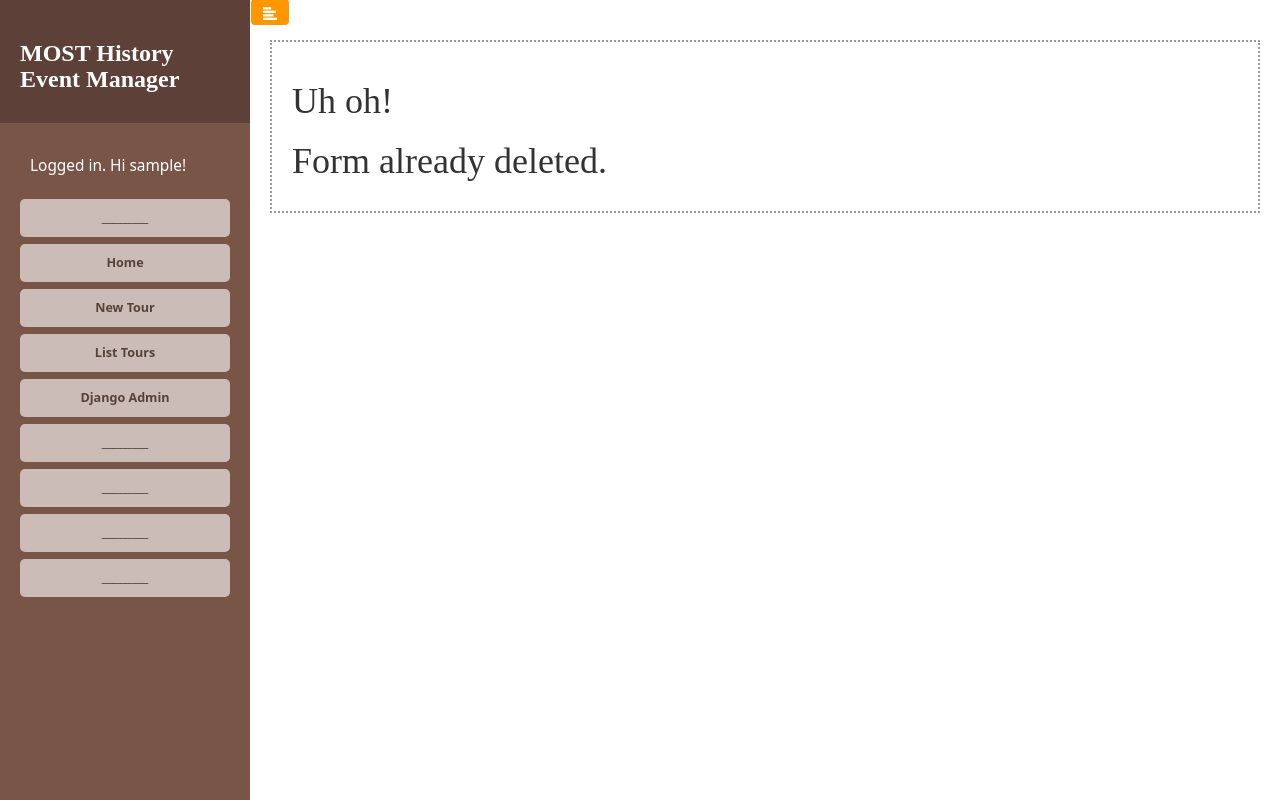
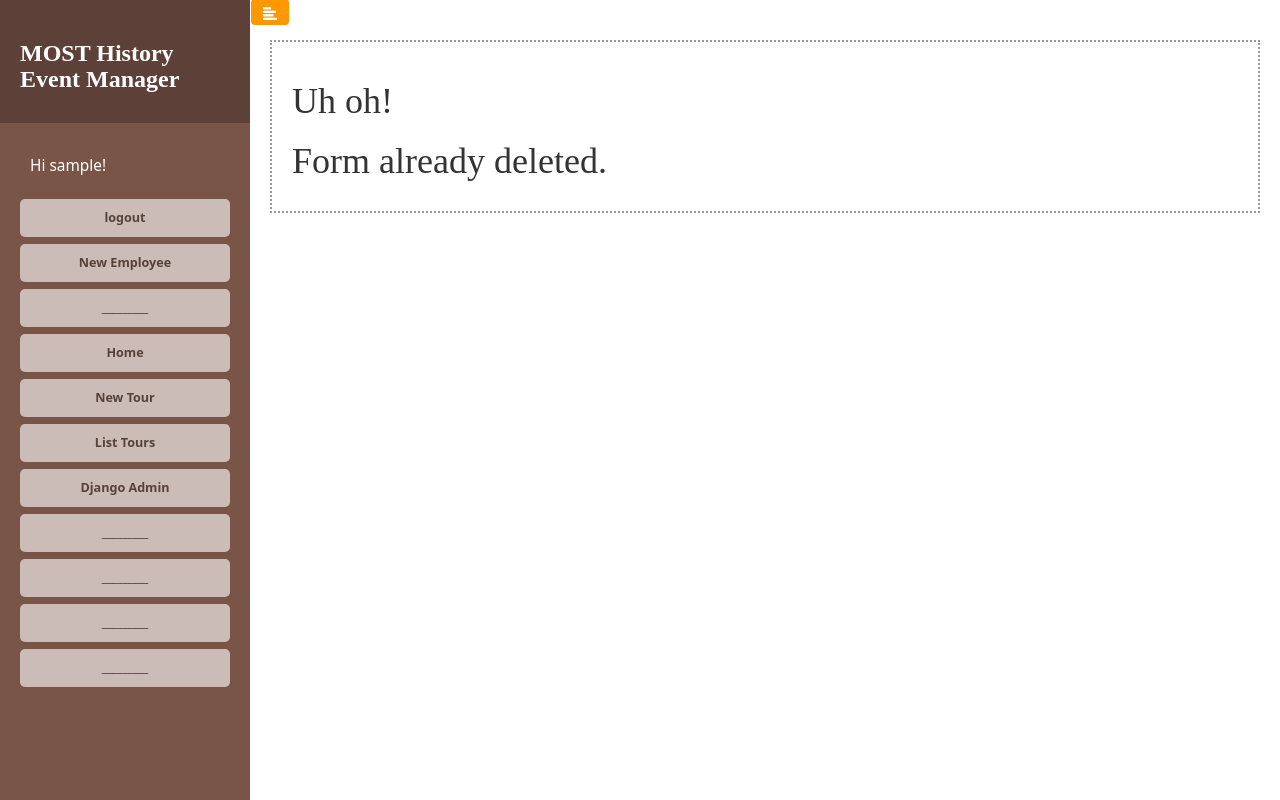
Before and after one commit to EsmeraldaQuintana/MOSTregi, a Django app: page /events/delete/1/ in a window 1280 px wide. Run offline with Django 3.2, Linux system fonts and the light colour scheme; the visitor is signed in with stand-in values (Sample User, id 1); data that the repository does not hold is empty; some libraries are stand-ins or nearby versions.

Commit message:
add buttons for login, logout, signup

```diff
--- a/MOSTregi/templates/index.html
+++ b/MOSTregi/templates/index.html
@@ -39,14 +39,14 @@
         </div>
         <ul class="list-unstyled CTAs">
           {% if user.is_authenticated %}
-            <p>Logged in. Hi {{ user.username }}!</p>
-            <!-- <li><a href=" url 'logout' " class="download">logout</a></li> -->
+            <p>Hi {{ user.username }}!</p>
+            <li><a href="{% url 'logout' %}" class="download">logout</a></li>
             {% if user.is_superuser %}
-              <!-- <li><a href=" url 'signup' " class="download">New Employee</a></li> -->
+              <li><a href="{% url 'signup' %}" class="download">New Employee</a></li>
             {% endif %}
           {% else %}
             <p>You are not logged in</p>
-            <!-- <li><a href=" url 'login' " class="download">login</a></li> -->
+            <li><a href="{% url 'login' %}" class="download">login</a></li>
           {% endif %}
           <li><a href="" class="download">_________</a></li>
           <li><a href="/" class="download">Home</a></li>
```
